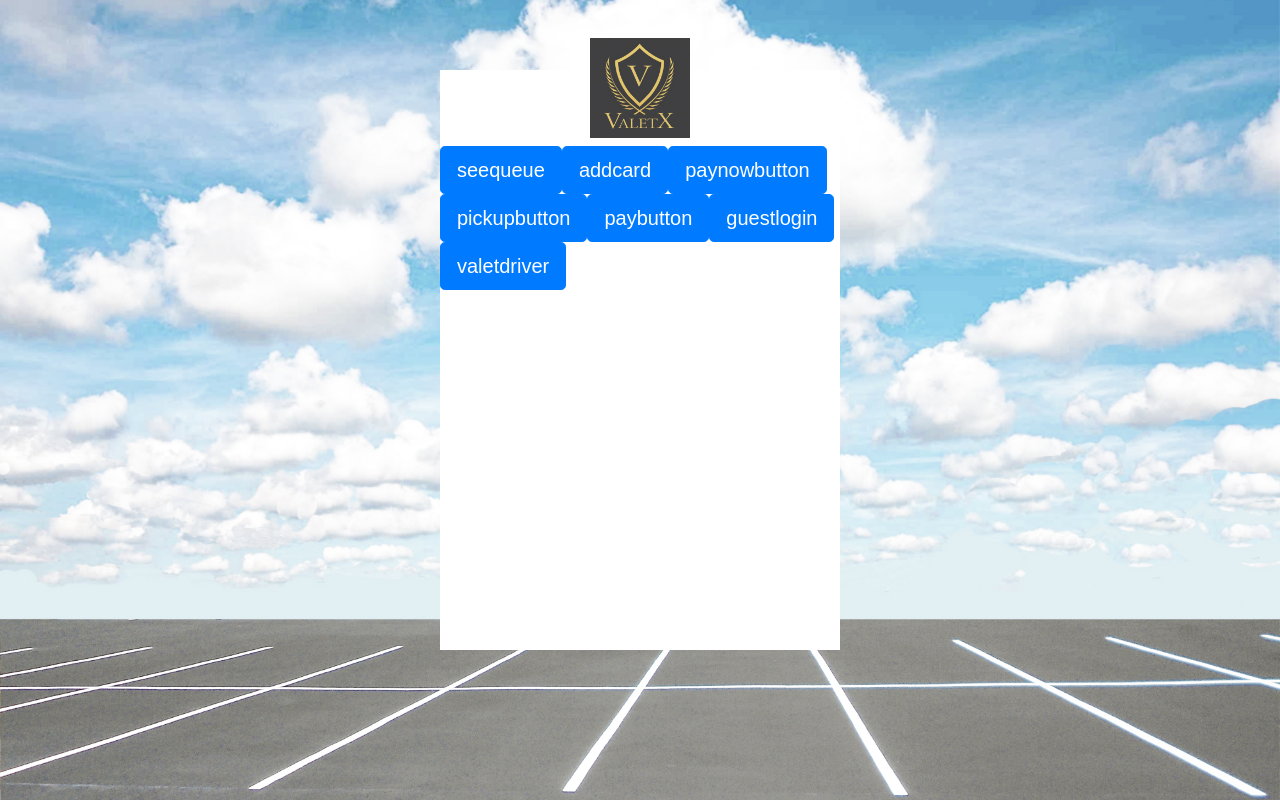
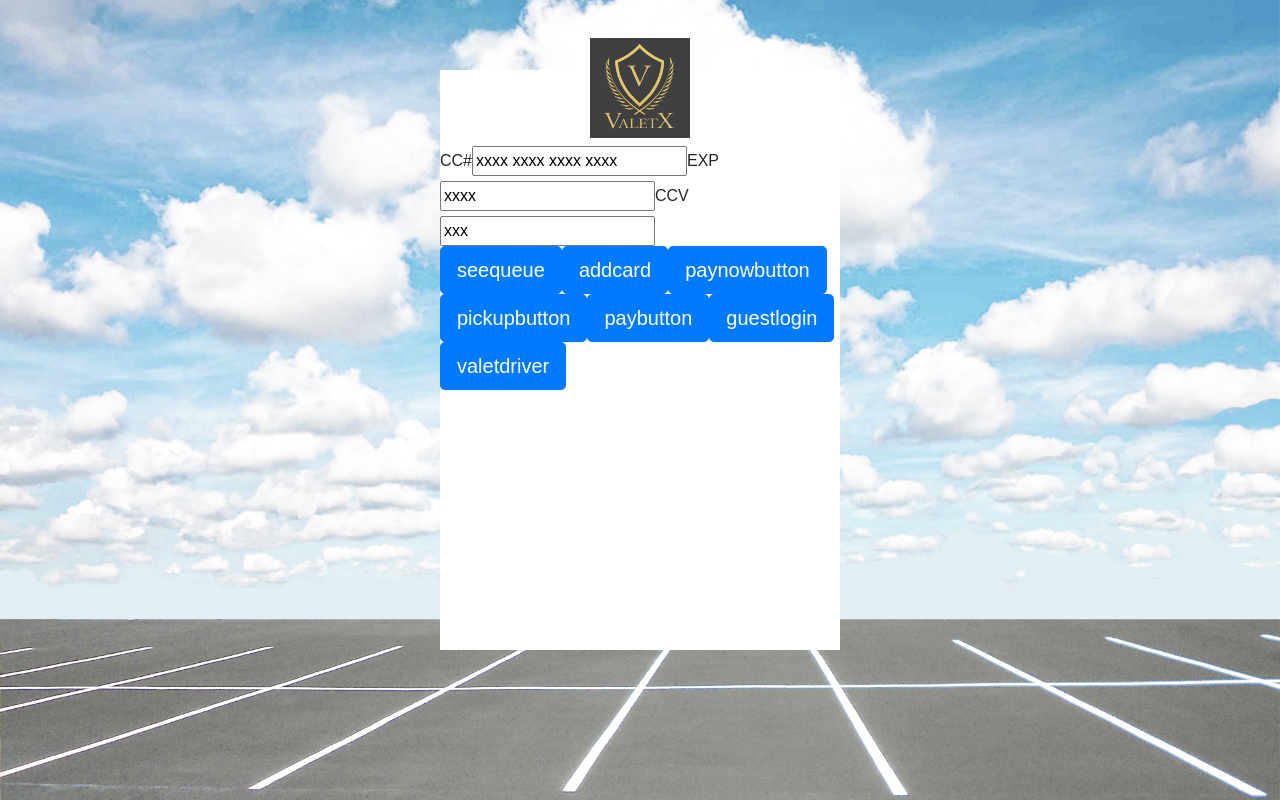
Before and after one commit to liz-guenthner/valet-it, a React (Create React App) app in the folder create-react-express/client/: page / in a window 1280 px wide. Built offline with nearby package versions, Linux system fonts and the light colour scheme.

Commit message:
guestform

```diff
--- a/create-react-express/client/src/App.js
+++ b/create-react-express/client/src/App.js
@@ -14,13 +14,15 @@ import PayButton from "../src/components/paybutton";
 import PickUpButton from "../src/components/pickupbutton";
 import PayNowButton from "../src/components/paynowbutton";
 import ModalContainer from "../src/components/modalContainer";
-
+import GuestForm from "../src/components/guestform";
 
 class App extends Component {
   render() {
     return (
       <LoginCard>
       <LogoButton>logo</LogoButton>
+
+      <GuestForm>Guest</GuestForm>
 
 
       <SeeQueueButton>seequeue</SeeQueueButton>
--- /dev/null
+++ b/create-react-express/client/src/components/guestform/index.js
@@ -0,0 +1,33 @@
+import React from 'react';
+import './style.css'
+
+class GuestForm extends React.Component {
+    render() {
+      return (
+        <form>
+
+          <label for="cc">CC#</label>
+          <input
+            type="text"
+            id="cc"
+            value="xxxx xxxx xxxx xxxx"
+            />
+           <label for="exp">EXP</label>
+          <input
+            type="text"
+            id="exp"
+            value="xxxx"
+            />
+            <label for="ccv">CCV</label>
+          <input
+            type="text"
+            id="ccv"
+            value="xxx"
+            />
+
+        </form>
+      );
+    }
+  }
+
+export default GuestForm;
```
Also changed, not shown: create-react-express/client/src/components/guestform/style.css (added).
